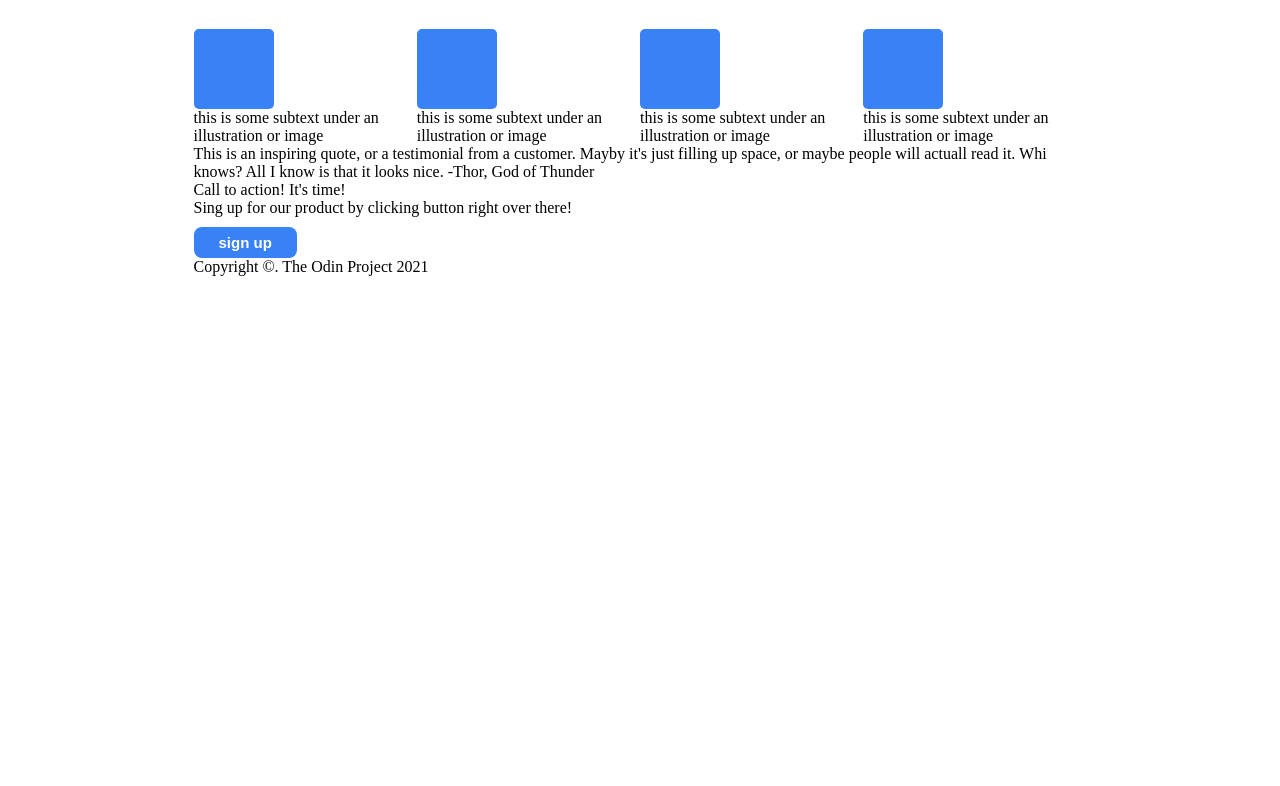
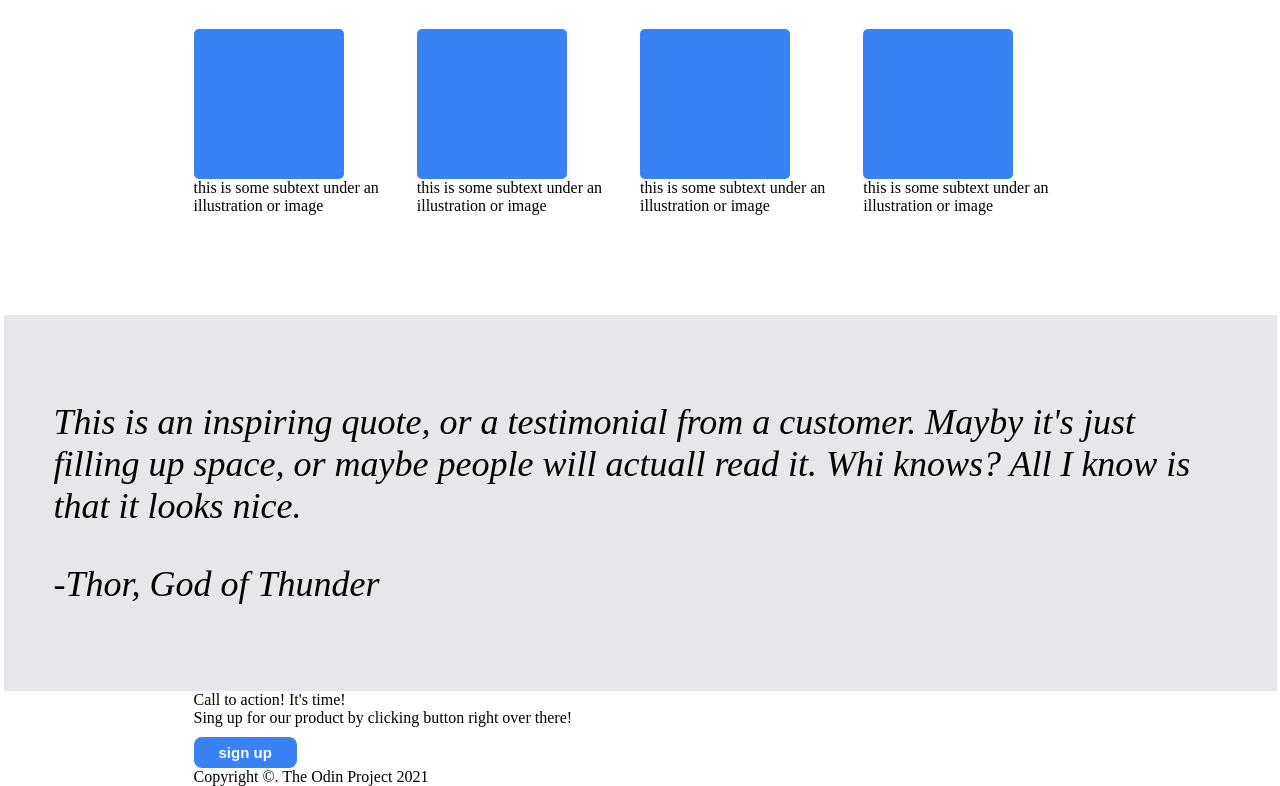
Before and after one commit to Kurczakus/LandingPage_PI, a plain HTML site: page index.html in a window 1280 px wide. Shown: the part 547-1333 px from the top of the page. Before the commit the page ends 823 px from the top, so only its background shows below. Drawn offline with Linux system fonts and the light colour scheme.

Commit message:
snapshot. working on quote_container. background color changed & font style adjusted

```diff
--- a/index.html
+++ b/index.html
@@ -49,9 +49,9 @@
             </div>
         </div>
     </div>
-    <div class="quote">
-        <a>This is an inspiring quote, or a testimonial from a customer. Mayby it's just filling up space, or maybe people will actuall read it. Whi knows? All I know is that it looks nice.</a>
-        <a>-Thor, God of Thunder</a>
+    <div class="quote_container">
+        <p class="guote">This is an inspiring quote, or a testimonial from a customer. Mayby it's just filling up space, or maybe people will actuall read it. Whi knows? All I know is that it looks nice.</p>
+        <p class="description">-Thor, God of Thunder</p>
     </div>
     <div class="CTA_main_container"> <!-- CTA- Call to action-->
         <div class="CTA_Sing_up_container">
--- a/style.css
+++ b/style.css
@@ -77,19 +77,12 @@ button {
     font-size: 15px;
 }
 
-.RI_container, .RI_IMG_container {
+.RI_container {
     display:flex;
+    flex-direction: column;
     justify-content: center;
     align-items: center;
-}
-
-.RI_container {
-    flex-direction: column;
-
-    margin:0px;
-}
-.RI_IMG_container {
-    display:flex;
+    margin: 0px;
 }
 
 .RI_Title {
@@ -99,11 +92,25 @@ button {
     padding: 30px;
 }
 
+.RI_IMG_container {
+    display:flex;
+    margin-bottom: 100px;
+}
+
 .Frame {
     display:flex;
-    height: 80px;
-    width: 80px;
+    height: 150px;
+    width: 150px;
     background-color:#3882F6;
     border-radius: 5px;
-    justify-content: space-around;
 }
+
+.quote_container {
+    background-color: #E5E7EB;
+    padding: 50px;
+}
+
+p {
+    font-style: italic;
+    font-size: 36px;
+}
```
